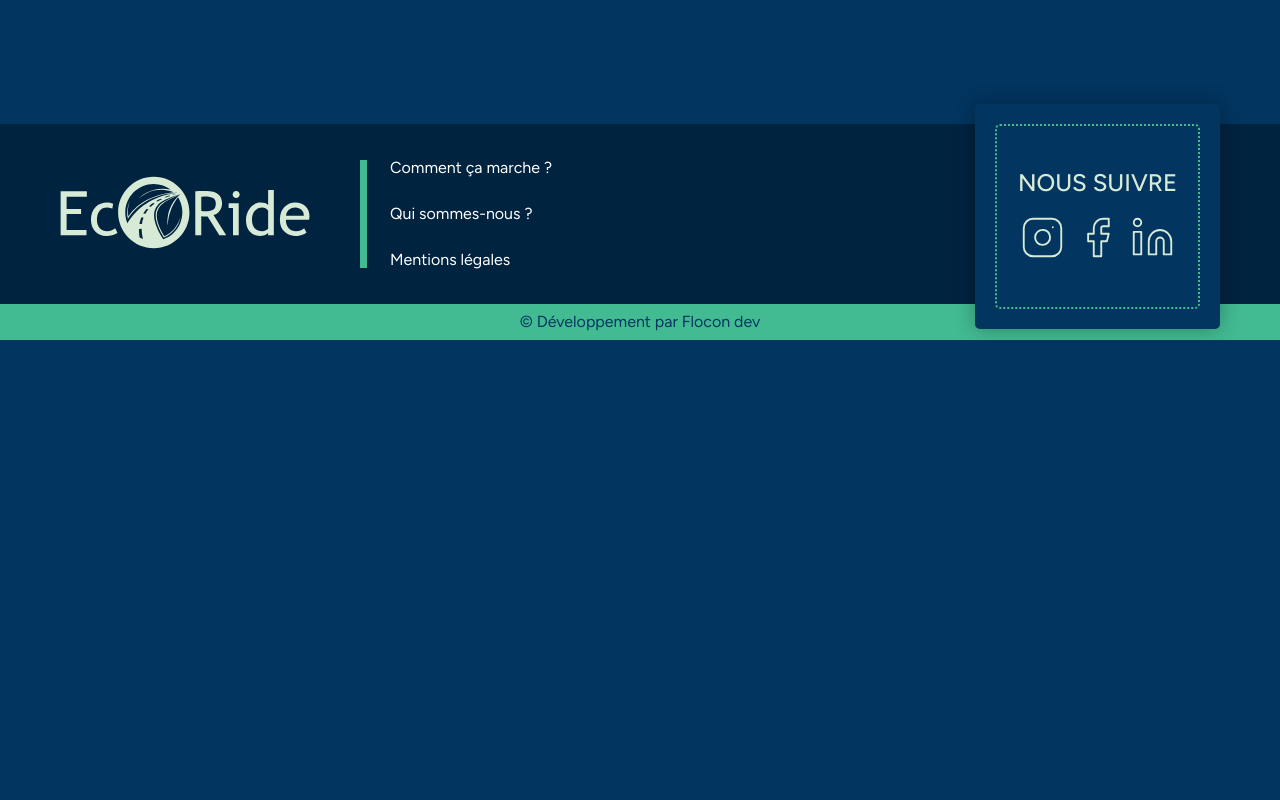
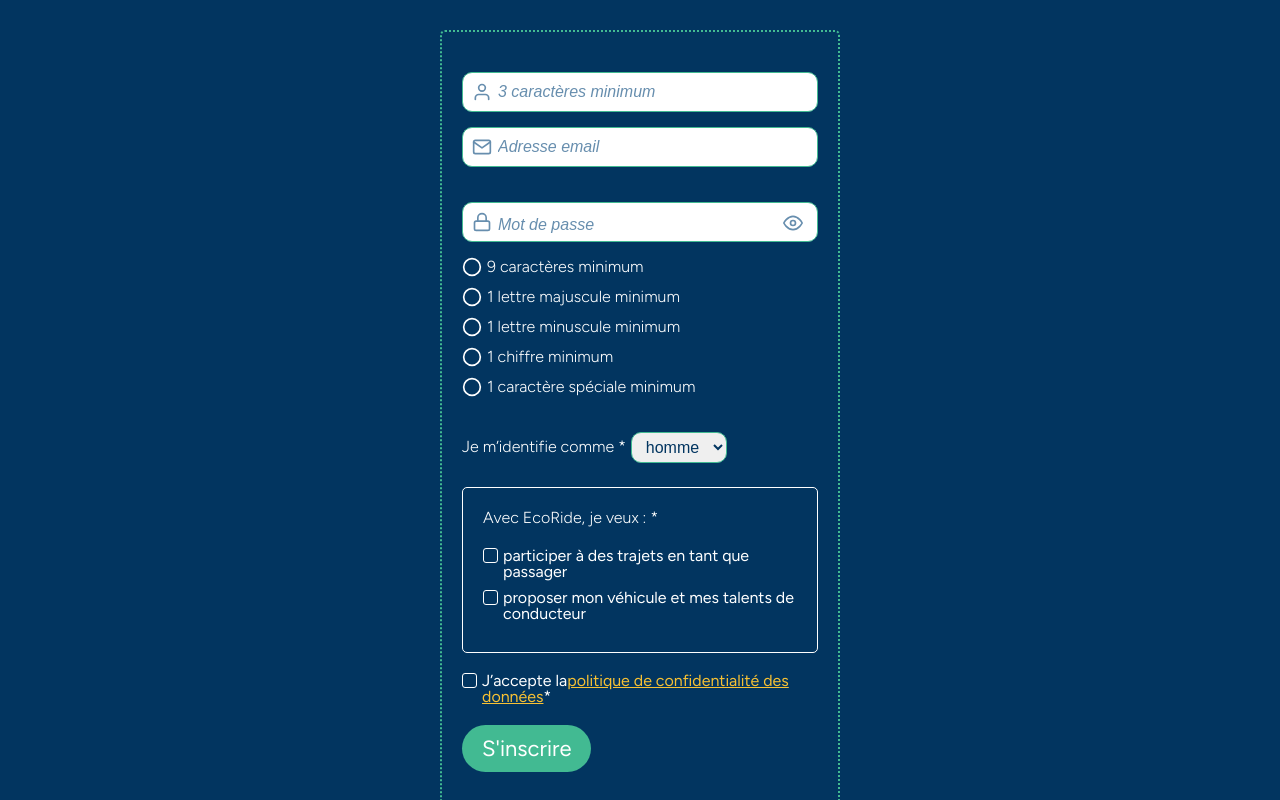
Before and after one commit to Peterpaine01/ecoride-frontend, a React app: page /creer-compte in a window 1280 px wide. Shown: the part 460-1260 px from the top of the page. Before the commit the page ends 800 px from the top, so only its background shows below. Built offline with nearby package versions, Linux system fonts and the light colour scheme; the HTML template or start-up script is replaced by a standard one.

Commit message:
structure & show password

```diff
--- a/src/App.scss
+++ b/src/App.scss
@@ -7,4 +7,5 @@
 @use "./sass/partials/home";
 @use "./sass/partials/footer";
 @use "./sass/partials/search";
+@use "./sass/partials/signup";
 @use "./sass/partials/responsive";
--- a/src/components/Header.jsx
+++ b/src/components/Header.jsx
@@ -92,10 +92,7 @@ const Header = ({ token }) => {
                     onClick={toggleDropdown}
                   >
                     {isToken ? (
-                      <img
-                        src="../../public/images/user1-photo-profil.jpg"
-                        alt=""
-                      />
+                      <img src="../../images/user1-photo-profil.jpg" alt="" />
                     ) : (
                       <User />
                     )}
--- a/src/components/ProfilMenu.jsx
+++ b/src/components/ProfilMenu.jsx
@@ -25,7 +25,7 @@ const ProfilMenu = () => {
       {isToken ? (
         <>
           <Link className="profil-icon user-logged visible" to={"/profil"}>
-            <img src="../../public/images/user1-photo-profil.jpg" alt="" />
+            <img src="../../images/user1-photo-profil.jpg" alt="" />
           </Link>
         </>
       ) : (
--- a/src/pages/About.jsx
+++ b/src/pages/About.jsx
@@ -4,12 +4,14 @@ import axios from "axios";
 
 // Components
 import Header from "../components/Header";
+import Cover from "../components/Cover";
 import Footer from "../components/Footer";
 
 const About = () => {
   return (
     <>
       <Header />
+      <Cover />
       <main>
         <div className="container">
           <h1>About</h1>
--- a/src/pages/LegalNotices.jsx
+++ b/src/pages/LegalNotices.jsx
@@ -4,12 +4,14 @@ import axios from "axios";
 
 // Components
 import Header from "../components/Header";
+import Cover from "../components/Cover";
 import Footer from "../components/Footer";
 
 const LegalNotices = () => {
   return (
     <>
       <Header />
+      <Cover />
       <main>
         <div className="container">
           <h1> Legal Notices</h1>
--- a/src/pages/PublishRide.jsx
+++ b/src/pages/PublishRide.jsx
@@ -4,17 +4,20 @@ import axios from "axios";
 
 // Components
 import Header from "../components/Header";
+import Cover from "../components/Cover";
 import Footer from "../components/Footer";
 
 const PublishRide = () => {
   return (
     <>
       <Header />
+      <Cover />
       <main>
         <div className="container">
           <h1>Nouveau trajet</h1>
         </div>
       </main>
+      <Footer />
     </>
   );
 };
--- a/src/pages/SignUp.jsx
+++ b/src/pages/SignUp.jsx
@@ -2,17 +2,171 @@ import { Link } from "react-router-dom";
 import React, { useEffect, useState } from "react";
 import axios from "axios";
 
+import { Circle, Eye, EyeOff, Lock, Unlock, User, Mail } from "react-feather";
+
 // Components
 import Header from "../components/Header";
+import Cover from "../components/Cover";
 import Footer from "../components/Footer";
 
 const SignUp = () => {
+  const [showPassword, setShowPassword] = useState(false);
+  const [formData, setFormData] = useState({
+    username: "",
+    email: "",
+    password: "",
+    gender: "",
+    isDriver: false,
+    rgpg: false,
+  });
+  const [validationPassword, setValidationPassword] = useState({
+    pwLength: false,
+    uppercase: false,
+    lowercase: false,
+    number: false,
+    symbol: false,
+  });
+
+  const showValidationPassword = () => {};
+
   return (
     <>
       <Header />
+      <Cover />
+
       <main>
         <div className="container">
-          <h1>Sign Up</h1>
+          <div className="section flex-column align-center">
+            <h1>Créer un compte</h1>
+            <form className="user-connect framed flex-column">
+              <div className="input-group">
+                <label for="user" className="label-hidden">
+                  Nom d'utilisateur
+                </label>
+                <div className="icon-input-container">
+                  <User size={20} className="input-icon-left" />
+                  <input
+                    type="text"
+                    autocomplete="off"
+                    id="user"
+                    placeholder="3 caractères minimum"
+                    maxlength="24"
+                  />
+                </div>
+              </div>
+
+              <div className="input-group">
+                <label for="email" className="label-hidden">
+                  Entrez votre email
+                </label>
+                <div className="icon-input-container">
+                  <Mail size={20} className="input-icon-left" />
+                  <input
+                    type="text"
+                    autocomplete="off"
+                    id="email"
+                    placeholder="Adresse email"
+                  />
+                </div>
+                <span className="error-msg">Rentrez un email valide.</span>
+              </div>
+              <div className="input-group password-container">
+                <label for="password" className="label-hidden">
+                  Mot de passe
+                </label>
+                <div className="icon-input-container password-container">
+                  {showPassword ? (
+                    <Unlock size={20} className="input-icon-left" />
+                  ) : (
+                    <Lock size={20} className="input-icon-left" />
+                  )}
+                  <input
+                    type={showPassword ? "text" : "password"}
+                    autocomplete="off"
+                    id="password"
+                    placeholder="Mot de passe"
+                    className="password-input"
+                    onChange={() => {
+                      showValidationPassword();
+                    }}
+                  />
+                  <button
+                    type="button"
+                    className="password-toggle"
+                    onClick={() => setShowPassword(!showPassword)}
+                  >
+                    {showPassword ? <EyeOff size={20} /> : <Eye size={20} />}
+                  </button>
+                </div>
+
+                <div className="check-pw">
+                  <p className="flex-row align-center gap-5">
+                    <Circle size={20} /> 9 caractères minimum
+                  </p>
+                  <p className="flex-row align-center gap-5">
+                    <Circle size={20} /> 1 lettre majuscule minimum
+                  </p>
+                  <p className="flex-row align-center gap-5">
+                    <Circle size={20} /> 1 lettre minuscule minimum
+                  </p>
+                  <p className="flex-row align-center gap-5">
+                    <Circle size={20} /> 1 chiffre minimum
+                  </p>
+                  <p className="flex-row align-center gap-5">
+                    <Circle size={20} /> 1 caractère spéciale minimum
+                  </p>
+                </div>
+              </div>
+              <div className="input-group">
+                <label for="gender" className="label-hidden">
+                  genre de l'utilisateur
+                </label>
+                <div className="inline-input flex-row space-between align-center gap-5">
+                  <p>
+                    Je m’identifie comme <sup>*</sup>{" "}
+                  </p>
+                  <select name="gender" id="gender">
+                    <option value="">homme</option>
+                    <option value="dog">femme</option>
+                    <option value="cat">autre</option>
+                  </select>
+                </div>
+              </div>
+              <fieldset className="input-group">
+                <p>
+                  Avec EcoRide, je veux : <sup>*</sup>
+                </p>
+                <div className="input-checkbox-container flex-row gap-5">
+                  <input type="checkbox" id="passenger" name="scales" checked />
+                  <label for="passenger">
+                    participer à des trajets en tant que passager
+                  </label>
+                </div>
+                <div className="input-checkbox-container flex-row gap-5">
+                  <input type="checkbox" id="driver" name="scales" />
+                  <label for="driver">
+                    proposer mon véhicule et mes talents de conducteur
+                  </label>
+                </div>
+              </fieldset>
+              <div className="input-group ">
+                <div className="input-checkbox-container flex-row gap-5">
+                  <input type="checkbox" id="passenger" name="scales" checked />
+                  <label for="passenger">
+                    J’accepte la
+                    <Link to="/mentions-legales">
+                      <strong>politique de confidentialité des données</strong>
+                    </Link>
+                    <sup>*</sup>
+                  </label>
+                </div>
+              </div>
+
+              <button type="submit" className="btn-solid">
+                S'inscrire
+              </button>
+            </form>
+          </div>
         </div>
       </main>
       <Footer />
--- a/src/sass/partials/_general.scss
+++ b/src/sass/partials/_general.scss
@@ -88,6 +88,10 @@ body {
   align-items: center;
 }
 
+.gap-5 {
+  gap: 5px;
+}
+
 .space-between {
   justify-content: space-between;
 }
@@ -106,6 +110,7 @@ h1 {
   position: relative;
   line-height: 40px;
   padding: 30px 0;
+  margin-bottom: 60px;
   &:after {
     position: absolute;
     content: "";
@@ -160,6 +165,10 @@ p {
   font-size: 12px;
 }
 
+span {
+  color: #fff;
+}
+
 // Images
 
 img {
@@ -211,7 +220,7 @@ em {
   width: 1px;
 }
 
-input[type="text"] {
+input {
   padding: 10px 10px;
   font-size: 16px;
   border: 1px solid variables.$color-primary;
@@ -223,7 +232,18 @@ input[type="text"] {
   }
 }
 
+form.framed {
+  border: 2px dotted variables.$color-primary;
+  padding: 40px 20px;
+  width: 400px;
+}
+
 // BUTTON
+
+button {
+  font-family: variables.$main-font;
+  font-size: 16px;
+}
 
 button:disabled {
   cursor: default !important;
--- /dev/null
+++ b/src/sass/partials/_signup.scss
@@ -0,0 +1,142 @@
+@use "variables";
+
+form.user-connect {
+  align-items: flex-start;
+  .input-group {
+    width: 100%;
+  }
+  fieldset {
+    margin-top: 20px;
+    margin-bottom: 20px;
+    border: 1px solid #fff;
+    padding: 20px;
+    border-radius: 5px;
+    p {
+      padding-top: 0;
+      padding-bottom: 20px;
+    }
+    .input-checkbox-container {
+      margin-bottom: 10px;
+    }
+  }
+}
+
+.inline-input {
+  justify-content: flex-start;
+}
+
+.check-pw {
+  margin-bottom: 20px;
+  p {
+    padding-top: 0;
+  }
+}
+
+.password-container {
+  position: relative;
+  width: 100%;
+  margin-top: 10px;
+}
+
+// form connection
+
+.icon-input-container {
+  position: relative;
+  input[type="text"],
+  input[type="password"] {
+    width: 100%;
+    margin-bottom: 15px;
+    padding-left: 35px;
+  }
+  input[type="password"] {
+    padding-right: 40px;
+    height: 40px;
+    font-size: 18px;
+    letter-spacing: 1px;
+    padding-top: 4px;
+    padding-bottom: 0;
+
+    &::placeholder {
+      font-size: 16px;
+      letter-spacing: 0;
+    }
+  }
+}
+.icone-verif {
+  width: 30px;
+  position: absolute;
+  top: 50%;
+  transform: translateY(-50%);
+  right: 0;
+  display: none;
+}
+.error-msg {
+  margin-top: 7px;
+  color: #f75252;
+  font-weight: 400;
+  display: none;
+}
+.pswd-info {
+  margin-top: 8px;
+  color: #a9a9a9;
+  font-weight: 400;
+  display: block;
+}
+
+.input-icon-left {
+  position: absolute;
+  left: 10px;
+  top: calc(50% - 18px);
+  font-size: 18px;
+  color: variables.$color-dark-grey;
+}
+
+.password-toggle {
+  position: absolute;
+  right: 15px;
+  top: calc(50% - 17px);
+  background: none;
+  border: none;
+  cursor: pointer;
+  color: variables.$color-dark-grey;
+  font-size: 18px;
+  display: flex;
+  align-items: center;
+
+  &:hover {
+    color: variables.$color-accessibility;
+  }
+}
+
+select {
+  padding: 5px 10px;
+  font-size: 16px;
+  border: 1px solid variables.$color-primary;
+  border-radius: 10px;
+  color: variables.$color-dark;
+}
+[type="checkbox"] {
+  appearance: none;
+  aspect-ratio: 1;
+  box-sizing: border-box;
+  font-size: 1em;
+  width: 1em;
+  border-radius: 3px;
+  padding: 0;
+  border-color: #fff;
+  padding-right: 5px;
+}
+
+.input-checkbox-container {
+  margin-bottom: 20px;
+  [type="checkbox"] {
+    height: 15px;
+    width: 15px;
+  }
+  label {
+    color: #fff;
+  }
+  a {
+    color: variables.$color-accessibility;
+  }
+}
```
Also changed, not shown: src/assets/check.svg (added), src/assets/error.svg (added).
